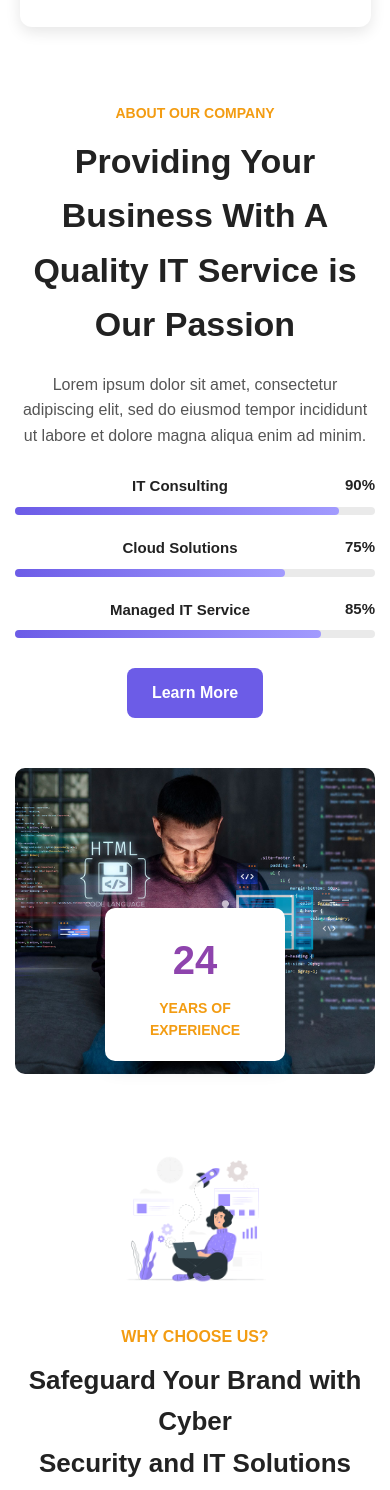
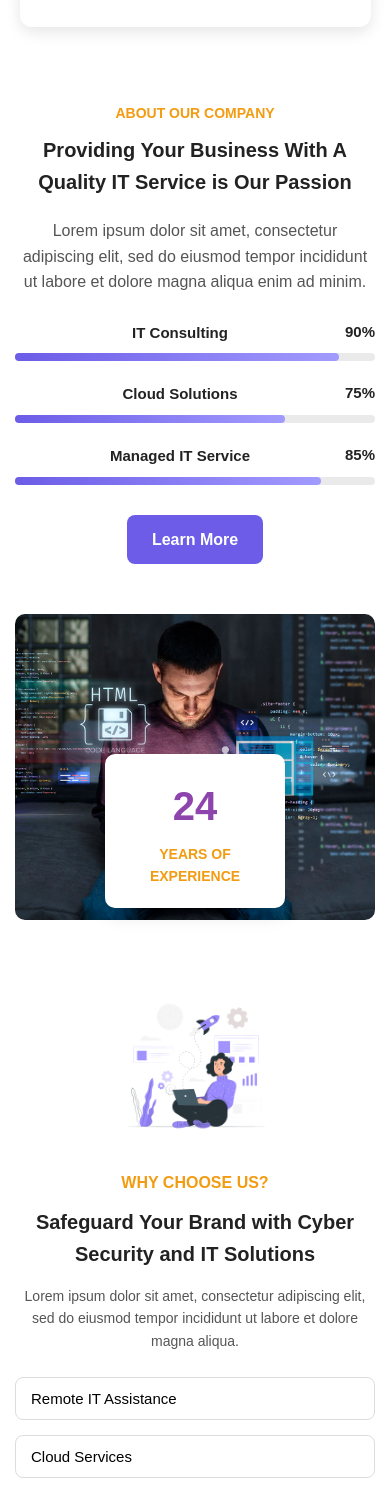
Before and after one commit to abhay307/business-website, a plain HTML site: page index.html in a window 390 px wide. Shown: the part 2940-4430 px from the top of the page. Drawn offline with nearby package versions, Linux system fonts and the light colour scheme.

Commit message:
about complete ho gya

```diff
--- a/responsive.css
+++ b/responsive.css
@@ -189,6 +189,9 @@
     .about-image {
         width: 100%;
     }
+    .about-text h2{
+        font-size: 20px;
+    }
 
     .choose-content {
         flex-direction: column;
@@ -295,7 +298,7 @@
     }
 
     .choose-text h1 {
-        font-size: 26px;
+        font-size: 20px;
     }
 
     .choose-text .subtext {
```
